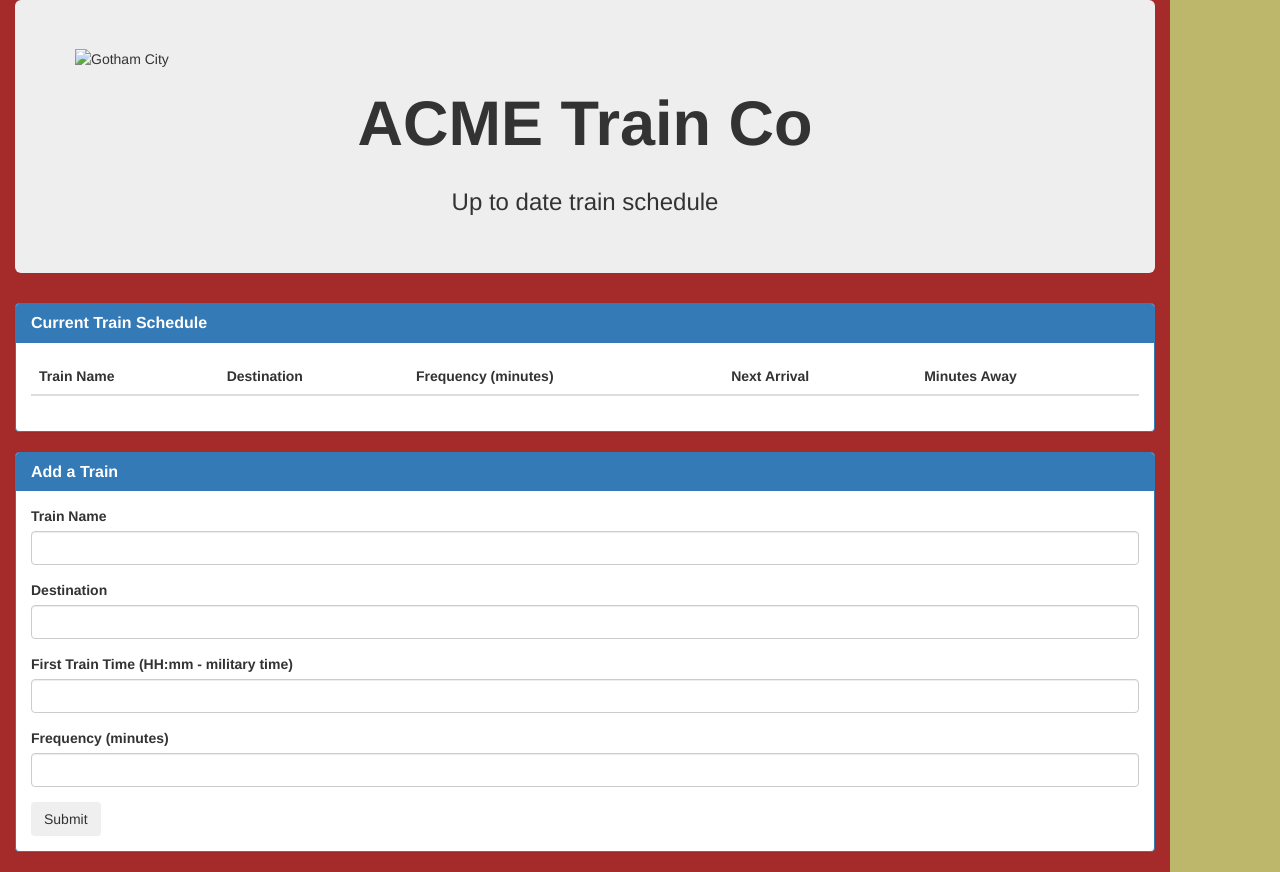
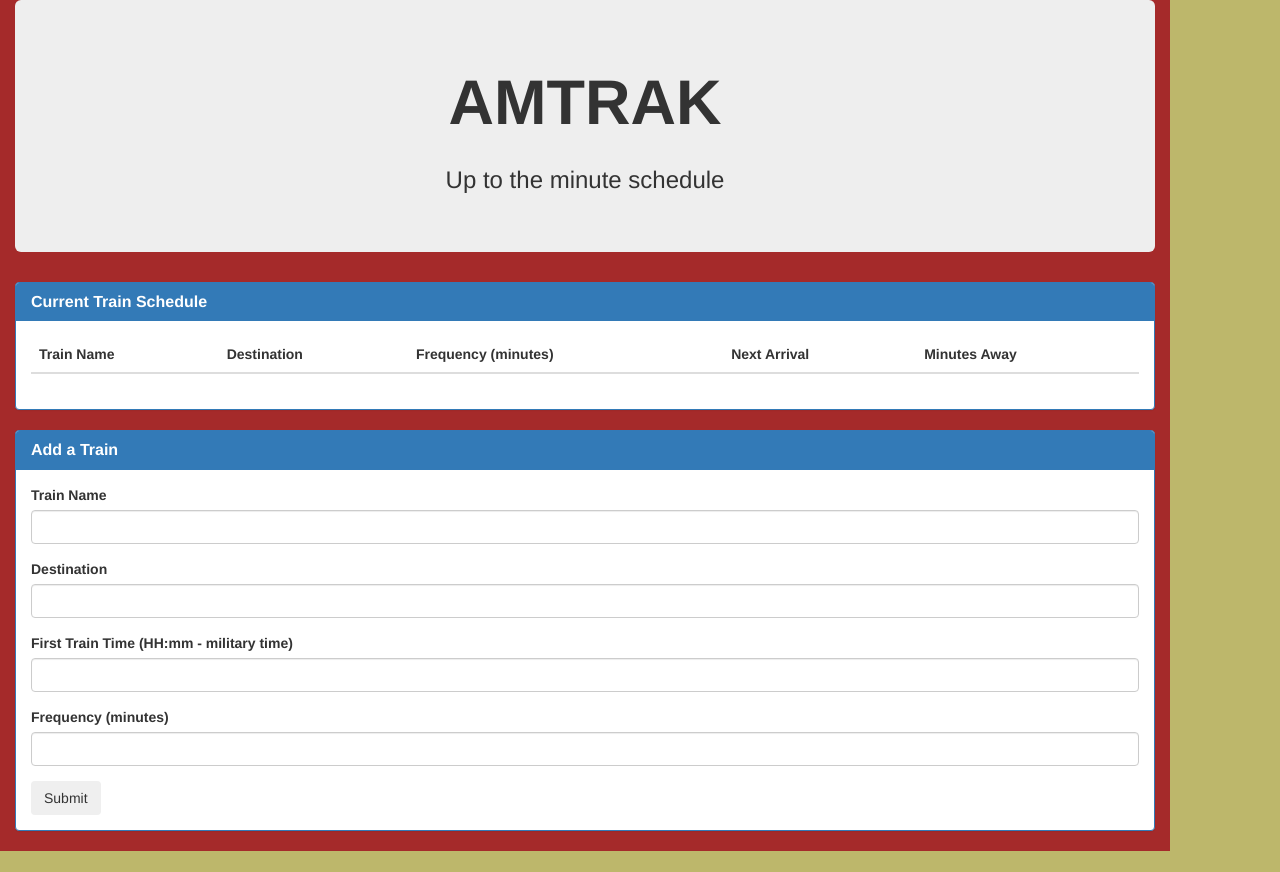
Before and after one commit to AlanKMiller1501/TrainScheduler, a plain HTML site: page index.html in a window 1280 px wide. After the commit the page ends 851 px from the top, so only its background shows below. Drawn offline with nearby package versions, Linux system fonts and the light colour scheme; files that its build step writes are made by us from their sources; a script that the page names is missing.

Commit message:
changed up some of the headers and labels

```diff
--- a/index.html
+++ b/index.html
@@ -6,22 +6,20 @@
   <meta charset="UTF-8">
   <title>Train Scheduler</title>
 
-  <!-- jQuery -->
+  <!--JQuery-->
   <script src="https://cdnjs.cloudflare.com/ajax/libs/jquery/3.2.1/jquery.min.js"></script>
 
-  <!-- Bootstrap  -->
+  <!--Bootstrap-->
   <link rel="stylesheet" href="https://maxcdn.bootstrapcdn.com/bootstrap/3.3.7/css/bootstrap.min.css">
   <script src="https://maxcdn.bootstrapcdn.com/bootstrap/3.3.7/js/bootstrap.min.js"></script>
 
-  <!-- CSS file -->
+ <!--CSS-->
   <link rel="stylesheet" href="assets/style.css">
 
-  <!-- Firebase Reference -->
+
   <script src="https://www.gstatic.com/firebasejs/4.8.1/firebase.js"></script>
-
-  <!-- Moment.js Reference! -->
+<!--Moment JS-->
   <script src="https://cdn.jsdelivr.net/momentjs/2.12.0/moment.min.js"></script>
-
 
 </head>
 
@@ -30,21 +28,18 @@
   <!-- Div containing the entire page -->
   <div class="container">
 
-    <!-- Header for page -->
+    <!-- Header-->
     <div class="jumbotron">
       <div class="row">
+         </div>
+      <div class="row">
         <div class="col-md-12">
-          <img src="assets/images/gothamcity.png" alt="Gotham City" class="cityPic">
+          <h1 class="text-center"><strong>AMTRAK</strong></h1>
         </div>
       </div>
       <div class="row">
         <div class="col-md-12">
-          <h1 class="text-center"><strong>ACME Train Co</strong></h1>
-        </div>
-      </div>
-      <div class="row">
-        <div class="col-md-12">
-          <h3 class="text-center">Up to date train schedule</h3>
+          <h3 class="text-center">Up to the minute schedule</h3>
         </div>
       </div>
     </div>
@@ -54,15 +49,14 @@
 
       <div class="col-md-12">
 
-        <!-- Current scheduled trains -->
+
         <div class="panel panel-primary">
 
-          <!-- Current train table header -->
+
           <div class="panel-heading">
             <h3 class="panel-title"><strong>Current Train Schedule</strong></h3>
           </div>
 
-          <!-- Current train table content -->
           <div class="panel-body">
             <table class="table table-hover" id="train-table">
               <thead>
```
